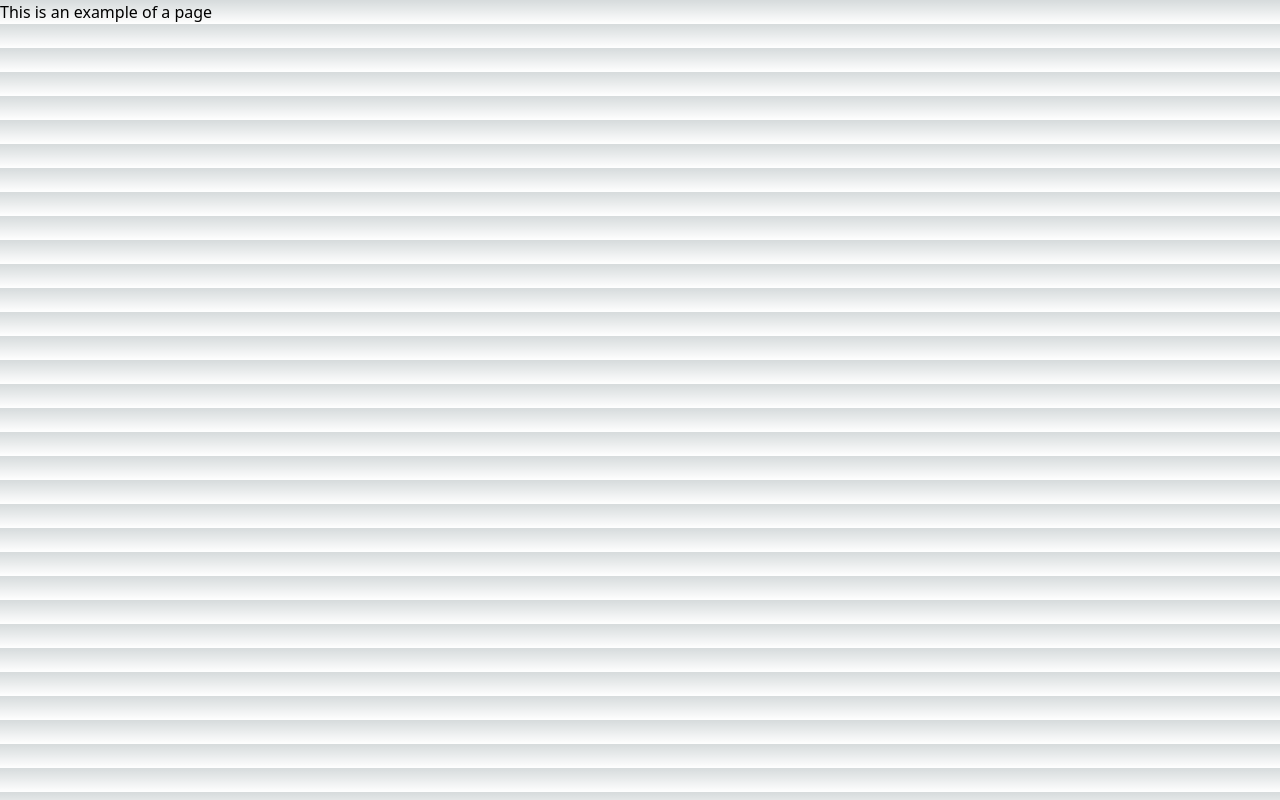
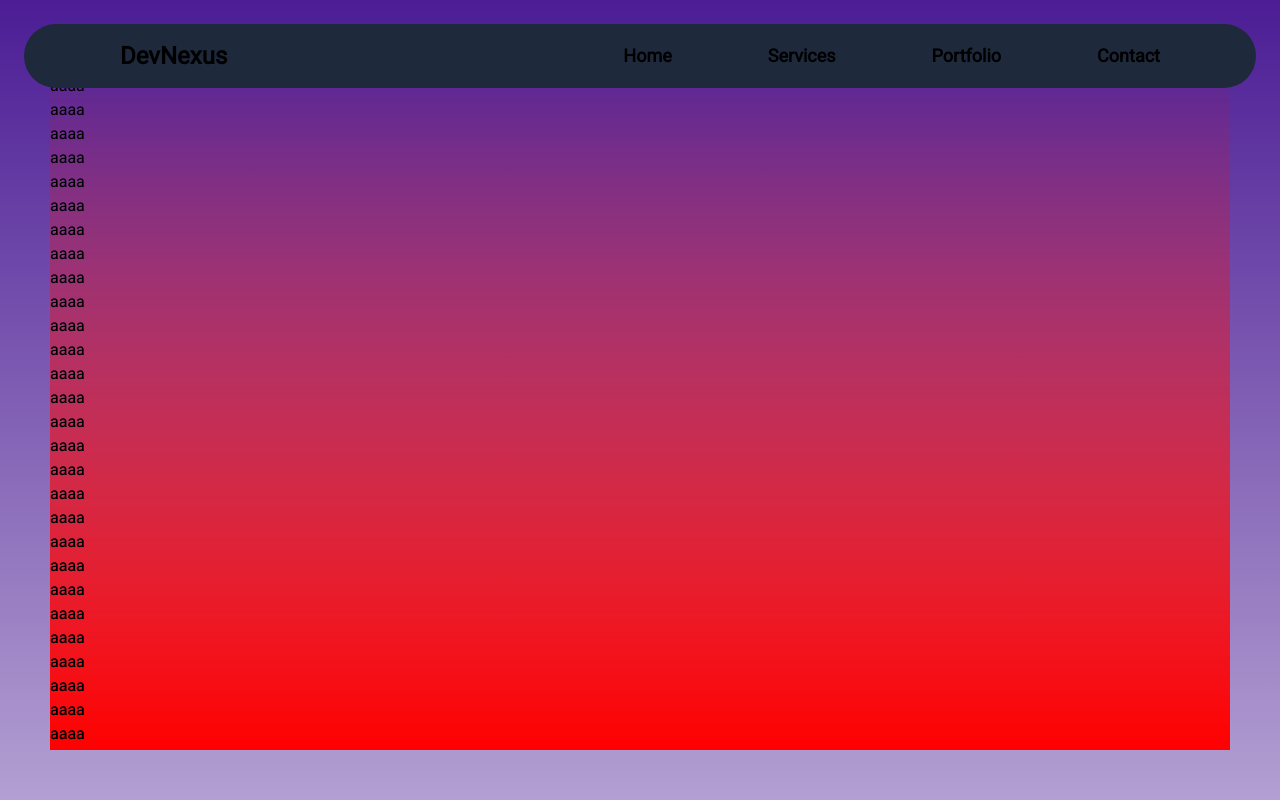
Before and after one commit to UA92-DevOps-Apprentices-Org/Group-Project-2, a Next.js app in the folder devnexus/: page /test in a window 1280 px wide. Shown: the top 800 px of the page. Built offline with nearby package versions, Linux system fonts and the light colour scheme.

Commit message:
basic layout :)

```diff
--- a/devnexus/app/globals.css
+++ b/devnexus/app/globals.css
@@ -25,3 +25,7 @@ body {
     )
     rgb(var(--background-start-rgb));
 }
+
+p, h1, h2, h3, h4, h5, a {
+  font-family: 'Roboto', 'Arial';
+}
--- a/devnexus/app/layout.tsx
+++ b/devnexus/app/layout.tsx
@@ -1,3 +1,5 @@
+import Link from 'next/link'
+import Navbar from '@/components/card/Navbar'
 import './globals.css'
 import { Inter } from 'next/font/google'
 
@@ -15,7 +17,34 @@ export default function RootLayout({
 }) {
   return (
     <html lang="en">
-      <body className="overflow-x-hidden">{children}</body>
+      <head>
+        <link rel='stylesheet' href='https://fonts.googleapis.com/css?family=Roboto' />
+      </head>
+      <body className="overflow-x-hidden bg-violet-900">
+        <Navbar />
+        {children}
+        <Footer />
+      </body>
     </html>
   )
 }
+
+function Footer() {
+  return <>
+  <footer className='flex flex-wrap-reverse h-96 bg-zinc-950 place-content-center items-center gap-36'>
+    <div>
+      <h1>DEVNEXUS</h1>
+    </div>
+    <div className=''>
+      <ul>
+        <li><Link href="">About Us</Link></li>
+        <li><Link href="">Github</Link></li>
+        <li><Link href="">Socials</Link></li>
+        <li><Link href="">Contact Us</Link></li>
+        <li><Link href="">Careers</Link></li>
+        <li><Link href="">User Data & Privacy Statement</Link></li>
+      </ul>
+    </div>
+  </footer>
+  </>
+}
--- a/devnexus/app/page.tsx
+++ b/devnexus/app/page.tsx
@@ -2,30 +2,82 @@
 import * as React from "react"
 import Card from "@/components/card";
 
+
 export default function Home() {
 
     const [data, setData] = React.useState("");
+    const [offset, setOffset] = React.useState(50);
+
+    const handleScroll = (e: Event) => {
+        const winOffset = document.body.scrollTop || document.documentElement.scrollTop;
+        const height    = document.documentElement.scrollHeight
+                        - document.documentElement.clientHeight;
+        const scrolled  = winOffset / height;
+        setOffset(scrolled);
+        console.log("test")
+    };
+
+    React.useEffect(() => {
+        window.addEventListener('scroll', handleScroll, {passive: true});
+
+        return () => {window.removeEventListener('scroll', handleScroll)};
+    }, []);
 
 
     return (
         <>
-    <div className="w-screen h-screen bg-slate-100">
-    <div className="absolute top-6 left-6 right-6 bottom-24 bg-slate-800 rounded-3xl flex flex-row">
-      <h1 className="self-center relative left-10 text-7xl h-16">Meet Your Tech Goals<br/> with <span>DevNexus</span></h1>
+        <style jsx>{`
+            #title {
+            max-width: 70%;
+            }
+
+            .special {
+
+            }
+
+            .special:before {
+                content:'';
+                position: absolute;
+                top: ${offset}px;
+                bottom: 50px;
+                left: 50px;
+                right: 50px;
+                background-color: red;
+            }
+
+
+        `}</style>
+        {/* Hero Section */}
+
+        <section className="w-screen h-screen bg-slate-100">
+            <div className="special absolute top-6 left-6 right-6 bottom-24 rounded-3xl flex flex-row">
+            <h1 id="title" className="self-center relative font-bold left-10 text-7xl">Meet Your Tech Goals<br/> with <span>DevNexus</span></h1>
             </div>
-    <div className="absolute bottom-6 right-6 h-16 min-w-[24rem] rounded-full bg-slate-800 flex">
-      <h2 className="self-center text-center w-full text-xl">Read Testimonials</h2>
+            <div className="flex absolute bottom-6 left-6 right-6 items-center">
+            <h2 className="text-black text-2xl hidden font-semibold md:block">Find out why our customers love us </h2>
+            <div className="ml-auto h-16 min-w-[24rem] rounded-full bg-slate-800 flex">
+                <h2 className="self-center text-center  font-bold w-full text-xl">Read Testimonials</h2>
             </div>
             </div>
-    <div className="h-screen flex flex-row justify-items-stretch flex-wrap place-content-center gap-4 mx-24">
-    <h1 className="grow text-7xl o-36">Our<br />Tenets</h1><div className="h-0 basis-full"></div>
+        </section>
+
+        {/* Company Tenets section */}
+        <section className="min-h-screen flex flex-row justify-items-stretch pt-16 pb-16 flex-wrap place-content-center gap-4 mx-24">
+            <h1 className="grow text-7xl font-bold uppercase h-36">Our<br />Tenets</h1><div className="h-0 basis-full"></div>
             <Card className="" title="this is a test heading" content="This is a test content" />
             <Card className="" title="I'm a box! Help!" content="This is some example content tnetnoc elpmaxe emos si siht!!" />
             <Card className="" title="I'm a box! Help!" content="This is some example content tnetnoc elpmaxe emos si siht!!" />
             <Card className="" title="I'm a box! Help!" content="This is some example content tnetnoc elpmaxe emos si siht!!" />
             <Card className="" title="I'm a box! Help!" content="This is some example content tnetnoc elpmaxe emos si siht!" />
             <Card className="" title="I'm a box! Help!" content="This is some example content tnetnoc elpmaxe emos si siht!" />
-    </div>
+        </section>
+        {/* Case Study Testimonial */}
+        <section>
+
+
+
+
+        </section>
 
         </>
   )
--- a/devnexus/app/test/page.tsx
+++ b/devnexus/app/test/page.tsx
@@ -1,4 +1,4 @@
-
+'use client'
 type Props = {
 
 }
@@ -6,6 +6,96 @@ type Props = {
 export default function test({}: Props) {
 
     return <>
-    This is an example of a page
+    <style jsx>{`
+        .mask {
+            position: fixed;
+            inset: 50px;
+            background: red;
+            overflow: hidden;
+            mask-image: linear-gradient(transparent,rgba(0,0,0,1))
+        }
+
+        .nomask {
+            position: fixed;
+            inset: 50px;
+            overflow: hidden;
+        }
+
+        .content {
+            position: absolute;
+            inset: 0;
+            overflow-y: scroll;
+
+        }
+
+
+    `}</style>
+    <div className="overflow-auto relative">
+        <div className="mask">
+            <div className="content">
+                <h1 className="">Test</h1>
+                <h1>aaaa</h1>
+                <h1>aaaa</h1>
+                <h1>aaaa</h1>
+                <h1>aaaa</h1><h1>aaaa</h1>
+                <h1>aaaa</h1>
+                <h1>aaaa</h1>
+                <h1>aaaa</h1><h1>aaaa</h1>
+                <h1>aaaa</h1>
+                <h1>aaaa</h1>
+                <h1>aaaa</h1><h1>aaaa</h1>
+                <h1>aaaa</h1>
+                <h1>aaaa</h1>
+                <h1>aaaa</h1><h1>aaaa</h1>
+                <h1>aaaa</h1>
+                <h1>aaaa</h1>
+                <h1>aaaa</h1><h1>aaaa</h1>
+                <h1>aaaa</h1>
+                <h1>aaaa</h1>
+                <h1>aaaa</h1><h1>aaaa</h1>
+                <h1>aaaa</h1>
+                <h1>aaaa</h1>
+                <h1>aaaa</h1><h1>aaaa</h1>
+                <h1>aaaa</h1>
+                <h1>aaaa</h1>
+                <h1>aaaa</h1>
+                <h1 className="h-[1000px]">aaaa</h1>
+
+            </div>
+        </div>
+        <div className="nomask">
+            <div className="content">
+                <h1 className="">Test</h1>
+                <h1>aaaa</h1>
+                <h1>aaaa</h1><h1>aaaa</h1>
+                <h1>aaaa</h1>
+                <h1>aaaa</h1>
+                <h1>aaaa</h1><h1>aaaa</h1>
+                <h1>aaaa</h1>
+                <h1>aaaa</h1>
+                <h1>aaaa</h1><h1>aaaa</h1>
+                <h1>aaaa</h1>
+                <h1>aaaa</h1>
+                <h1>aaaa</h1><h1>aaaa</h1>
+                <h1>aaaa</h1>
+                <h1>aaaa</h1>
+                <h1>aaaa</h1><h1>aaaa</h1>
+                <h1>aaaa</h1>
+                <h1>aaaa</h1>
+                <h1>aaaa</h1><h1>aaaa</h1>
+                <h1>aaaa</h1>
+                <h1>aaaa</h1>
+                <h1>aaaa</h1><h1>aaaa</h1>
+                <h1>aaaa</h1>
+                <h1>aaaa</h1>
+                <h1>aaaa</h1>
+                <h1>aaaa</h1>
+                <h1>aaaa</h1>
+                <h1 className="h-[1000px]">aaaa</h1>
+            </div>
+        </div>
+    </div>
+
+    <div className="h-[1000px]"></div>
     </>
 }
--- /dev/null
+++ b/devnexus/components/card/Navbar/Navbar.tsx
@@ -0,0 +1,14 @@
+import Link from "next/link";
+
+export default function Navbar() {
+    return <>
+        <nav className="fixed flex items-center top-6 gap-24 px-24 left-6 right-6 h-16 z-20 bg-slate-800 rounded-full">
+            <h1 className="text-2xl font-extrabold">DevNexus</h1>
+            <Link className="text-lg font-bold ml-auto" href={""}>Home</Link>
+            <Link className="text-lg font-bold" href={""}>Services</Link>
+            <Link className="text-lg font-bold" href={""}>Portfolio</Link>
+            <Link className="text-lg font-bold" href={""}>Contact</Link>
+
+        </nav>
+    </>
+}
--- /dev/null
+++ b/devnexus/components/card/Navbar/index.tsx
@@ -0,0 +1,2 @@
+import Navbar from './Navbar.tsx'
+export default Navbar;
```
Lines whose indentation alone changed are shown as unchanged.
